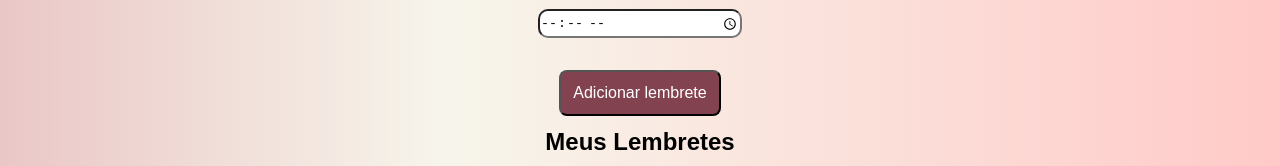
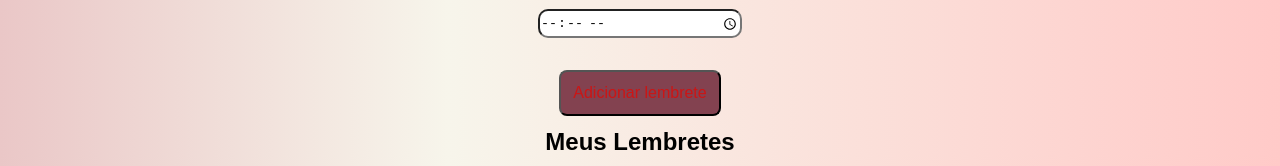
Before and after one commit to jxmillys/github, a plain HTML site: page index.html in a window 1280 px wide. Shown: the part 619-785 px from the top of the page. Drawn offline with Linux system fonts and the light colour scheme.

Commit message:
alteraçao feita

```diff
--- a/index.css
+++ b/index.css
@@ -40,7 +40,7 @@ button {
 	align-self: center;
 	background-color: #834250; /* ROSA */
 	border-radius: 8px;
-	color: white;
+	color: rgb(204, 21, 21);
 	padding: 12px;
 	text-align: center;
 	text-decoration: none;
```
